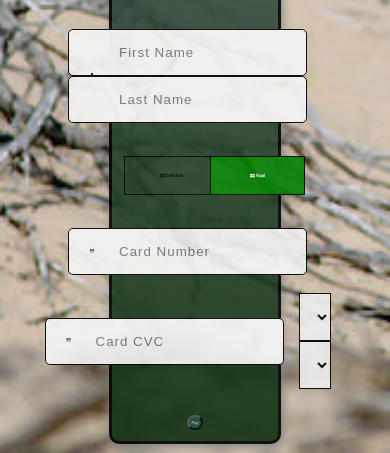
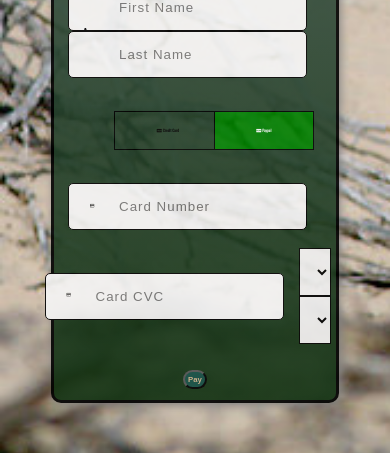
Before and after one commit to KevinT007/Paw_Patrol-Red_Group, a plain HTML site: page donate.html in a window 390 px wide. Shown: the part 789-1242 px from the top of the page. Drawn offline with nearby package versions, Linux system fonts and the light colour scheme.

Commit message:
Update donate.css

```diff
--- a/donate.css
+++ b/donate.css
@@ -190,8 +190,13 @@ h4 {
   h1 {
     font-size: 7vw;
   }
-
   p {
     font-size: 4vw;
   }
+  .submit > input {
+    font-size: 2vw;
+  }
+  .container {
+    width: 80vw;
+  }
 }
```
